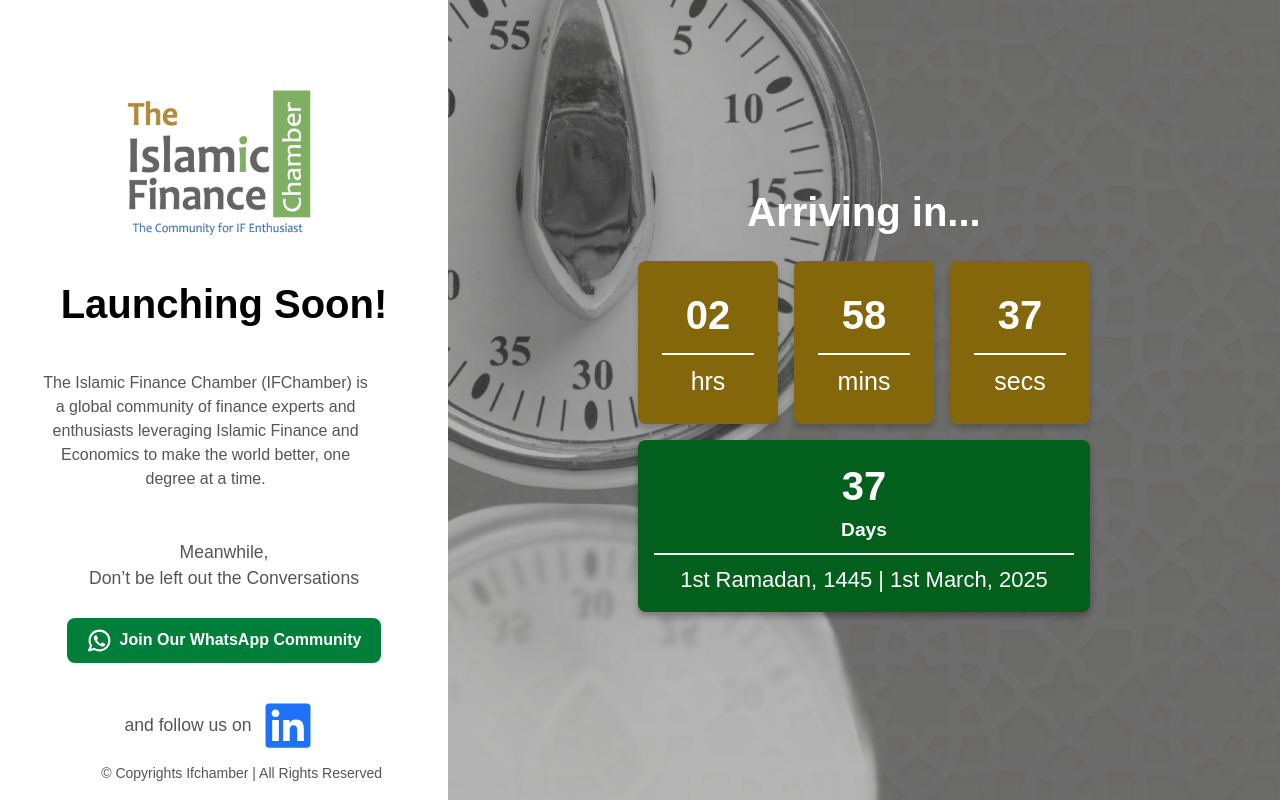
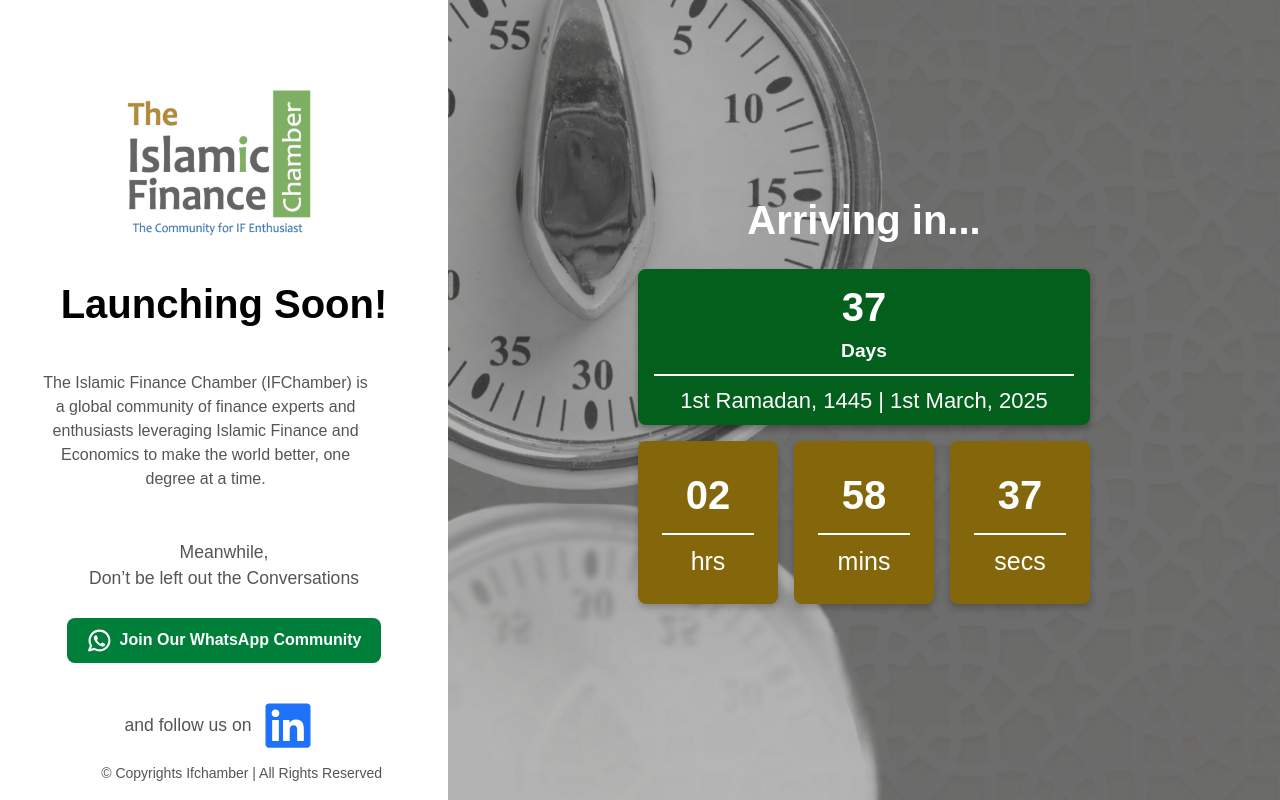
Before and after one commit to Abdl-Azeez/ifchmaber_comingsoon, a React (Create React App) app: page / in a window 1280 px wide. Built offline with nearby package versions, Linux system fonts and the light colour scheme.

Commit message:
Refactor Coming Soon page layout; adjust styles for countdown box and enhance days display

```diff
--- a/src/pages/ComingSoon.css
+++ b/src/pages/ComingSoon.css
@@ -226,7 +226,6 @@ body {
   display: flex;
   justify-content: center;
   gap: 1rem;
-  margin-bottom: 1rem;
 }
 
 .countdown-box {
@@ -265,12 +264,13 @@ body {
 
 .days-box {
   background-color: #025f1c;
-  padding: 1rem;
+  padding: 0.5rem 1rem;
   border-radius: 0.5rem;
   width: 100%;
   margin: 0 auto;
   color: white;
   box-shadow: 0 4px 6px rgba(0, 0, 0, 0.3);
+  margin-bottom: 1rem;
 }
 
 .days-number {
--- a/src/pages/ComingSoon.jsx
+++ b/src/pages/ComingSoon.jsx
@@ -139,6 +139,13 @@ const ComingSoon = () => {
         <div className="countdown-container">
           <h2 className="arriving-in">Arriving in...</h2>
 
+          <div className="days-box">
+            <p className="days-number">{timeLeft.days}</p>
+            <span className="days-label">Days</span>
+            <hr />
+            <p className="date-info">1st Ramadan, 1445 | 1st March, 2025</p>
+          </div>
+
           <div className="countdown-boxes">
             {["hours", "minutes", "seconds"].map((unit) => (
               <div className="countdown-box" key={unit}>
@@ -148,13 +155,6 @@ const ComingSoon = () => {
               </div>
             ))}
           </div>
-
-          <div className="days-box">
-            <p className="days-number">{timeLeft.days}</p>
-            <span className="days-label">Days</span>
-            <hr />
-            <p className="date-info">1st Ramadan, 1445 | 1st March, 2025</p>
-          </div>
         </div>
       </div>
     </div>
```
